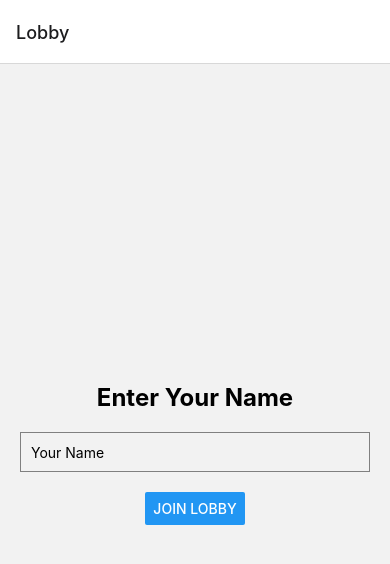
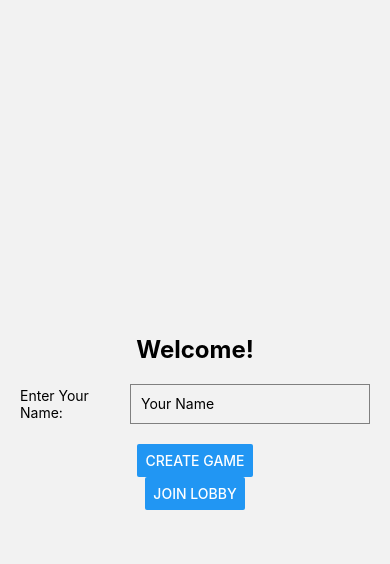
Before and after one commit to allanwzhang/Superlatives, a React Native app: screen /Start in a window 390 px wide. Shown: the top 564 px of the page. Built offline with nearby package versions, Linux system fonts and the light colour scheme.

Commit message:
some basic setup

```diff
--- a/navigation/Navigation.js
+++ b/navigation/Navigation.js
@@ -1,7 +1,10 @@
 import React from 'react';
 import { NavigationContainer } from '@react-navigation/native';
 import { createStackNavigator } from '@react-navigation/stack';
+import HomeScreen from "../screens/HomeScreen";
 import LobbyScreen from '../screens/LobbyScreen';
+import JoinCodeScreen from '../screens/JoinCodeScreen';
+import StartScreen from '../screens/StartScreen';
 import QuestionScreen from '../screens/QuestionScreen';
 import ResultsScreen from '../screens/ResultsScreen';
 
@@ -11,9 +14,12 @@ function Navigation() {
   return (
     <NavigationContainer>
       <Stack.Navigator>
-        <Stack.Screen name="Lobby" component={LobbyScreen} />
-        <Stack.Screen name="Question" component={QuestionScreen} />
-        <Stack.Screen name="Results" component={ResultsScreen} />
+        <Stack.Screen name="Home" component={HomeScreen} options = {{ headerShown: false}} />
+        <Stack.Screen name="Lobby" component={LobbyScreen} options={{ headerShown: false }} />
+        <Stack.Screen name="JoinCode" component={JoinCodeScreen} options={{ headerShown: false }} />
+        <Stack.Screen name="Start" component={StartScreen} options={{ headerShown: false }} />
+        <Stack.Screen name="Question" component={QuestionScreen} options={{ headerShown: false }} />
+        <Stack.Screen name="Results" component={ResultsScreen} options={{ headerShown: false }} />
       </Stack.Navigator>
     </NavigationContainer>
   );
--- /dev/null
+++ b/screens/HomeScreen.js
@@ -0,0 +1,42 @@
+import React, { useState } from 'react';
+import { View, Text, TextInput, Button, StyleSheet } from 'react-native';
+
+function HomeScreen({ navigation }) {
+  const [name, setName] = useState('');
+
+  const handleStartGame = () => {
+    // TODO: Implement joining lobby logic
+    navigation.navigate('Start');
+  };
+
+  return (
+    <View style={styles.container}>
+      <Text style={styles.title}>Superlatives</Text>
+      <Button title="Start Game!" onPress={handleStartGame} />
+    </View>
+  );
+}
+
+const styles = StyleSheet.create({
+  container: {
+    flex: 1,
+    alignItems: 'center',
+    justifyContent: 'center',
+    padding: 20,
+  },
+  title: {
+    fontSize: 24,
+    fontWeight: 'bold',
+    marginBottom: 20,
+  },
+  input: {
+    width: '100%',
+    height: 40,
+    borderWidth: 1,
+    borderColor: 'gray',
+    marginBottom: 20,
+    paddingHorizontal: 10,
+  },
+});
+
+export default HomeScreen;
--- /dev/null
+++ b/screens/JoinCodeScreen.js
@@ -0,0 +1,64 @@
+import React, { useEffect, useState } from 'react';
+import { View, Text, TextInput, Button, StyleSheet } from 'react-native';
+
+function JoinCodeScreen({ navigation, route }) {
+  const [code, setCode] = useState('');
+  const [name, setName] = useState('');
+
+  useEffect(() => {
+    if(route.params && route.params.name) {
+      setName(route.params.name);
+    }
+  }, []);
+
+  const handleJoinLobby = () => {
+    // TODO: Implement joining lobby logic
+    navigation.navigate('Lobby', { name: name, code: code });
+  };
+
+  return (
+    <View style={styles.container}>
+        <View style={styles.inputRow}>
+        <Text style={styles.label}>Code:</Text>
+        <TextInput
+          style={styles.input}
+          placeholder="Game Code"
+          value={code}
+          onChangeText={setCode}
+        />
+      </View>
+      <Button title="Enter Game" onPress={handleJoinLobby} />
+    </View>
+  );
+}
+
+const styles = StyleSheet.create({
+  container: {
+    flex: 1,
+    alignItems: 'center',
+    justifyContent: 'center',
+    padding: 20,
+  },
+  title: {
+    fontSize: 24,
+    fontWeight: 'bold',
+    marginBottom: 20,
+  },
+  inputRow: {
+    flexDirection: 'row',
+    alignItems: 'center',
+    marginBottom: 20,
+  },
+  label: {
+    marginRight: 10,
+  },
+  input: {
+    flex: 1,
+    height: 40,
+    borderWidth: 1,
+    borderColor: 'gray',
+    paddingHorizontal: 10,
+  },
+});
+
+export default JoinCodeScreen;
--- a/screens/LobbyScreen.js
+++ b/screens/LobbyScreen.js
@@ -1,24 +1,34 @@
-import React, { useState } from 'react';
+import React, { useState, useEffect } from 'react';
 import { View, Text, TextInput, Button, StyleSheet } from 'react-native';
 
-function LobbyScreen({ navigation }) {
-  const [name, setName] = useState('');
+function LobbyScreen({ navigation, route }) {
+  const [code, setCode] = useState(0);
+  // TODO: This should be an array of names of all the users but for now its just one
+  const [name, setName] = useState("");
 
-  const handleJoinLobby = () => {
+  // TODO: Code won't be generated every time this screen is loaded, should have some logic with database
+  useEffect(() => {
+    console.log(route.params)
+    if(route.params && route.params.name) {
+      setName(route.params.name);
+      if(route.params.code) {
+        setCode(route.params.code);
+      } else {
+        setCode(Math.floor(100000 + Math.random() * 900000));
+      }
+    }
+  }, []);
+
+  const handleStartGame = () => {
     // TODO: Implement joining lobby logic
     navigation.navigate('Question');
   };
 
   return (
     <View style={styles.container}>
-      <Text style={styles.title}>Enter Your Name</Text>
-      <TextInput
-        style={styles.input}
-        placeholder="Your Name"
-        value={name}
-        onChangeText={setName}
-      />
-      <Button title="Join Lobby" onPress={handleJoinLobby} />
+      <Text style={styles.title}>Code: {code}</Text>
+      <Text>{name}</Text>
+      <Button title="Start" onPress={handleStartGame} />
     </View>
   );
 }
@@ -35,12 +45,19 @@ const styles = StyleSheet.create({
     fontWeight: 'bold',
     marginBottom: 20,
   },
+  inputRow: {
+    flexDirection: 'row',
+    alignItems: 'center',
+    marginBottom: 20,
+  },
+  label: {
+    marginRight: 10,
+  },
   input: {
-    width: '100%',
+    flex: 1,
     height: 40,
     borderWidth: 1,
     borderColor: 'gray',
-    marginBottom: 20,
     paddingHorizontal: 10,
   },
 });
--- /dev/null
+++ b/screens/StartScreen.js
@@ -0,0 +1,66 @@
+import React, { useState } from 'react';
+import { View, Text, TextInput, Button, StyleSheet } from 'react-native';
+
+function StartScreen({ navigation }) {
+  const [name, setName] = useState('');
+
+  const handleCreateGame = () => {
+    // TODO: Implement joining lobby logic
+    // TODO: implement popups to tell people that there must be a name
+    if(name != "") navigation.navigate('Lobby', { name: name });
+  };
+
+  const handleJoinLobby = () => {
+    // TODO: Implement joining lobby logic
+    // TODO: implement popups to tell people that there must be a name
+    if(name != "") navigation.navigate('JoinCode', { name: name });
+  };
+
+  return (
+    <View style={styles.container}>
+      <Text style={styles.title}>Welcome!</Text>
+      <View style={styles.inputRow}>
+        <Text style={styles.label}>Enter Your Name:</Text>
+        <TextInput
+          style={styles.input}
+          placeholder="Your Name"
+          value={name}
+          onChangeText={setName}
+        />
+      </View>
+      <Button title="Create Game" onPress={handleCreateGame} />
+      <Button title="Join Lobby" onPress={handleJoinLobby} />
+    </View>
+  );
+}
+
+const styles = StyleSheet.create({
+  container: {
+    flex: 1,
+    alignItems: 'center',
+    justifyContent: 'center',
+    padding: 20,
+  },
+  title: {
+    fontSize: 24,
+    fontWeight: 'bold',
+    marginBottom: 20,
+  },
+  inputRow: {
+    flexDirection: 'row',
+    alignItems: 'center',
+    marginBottom: 20,
+  },
+  label: {
+    marginRight: 10,
+  },
+  input: {
+    flex: 1,
+    height: 40,
+    borderWidth: 1,
+    borderColor: 'gray',
+    paddingHorizontal: 10,
+  },
+});
+
+export default StartScreen;
```
